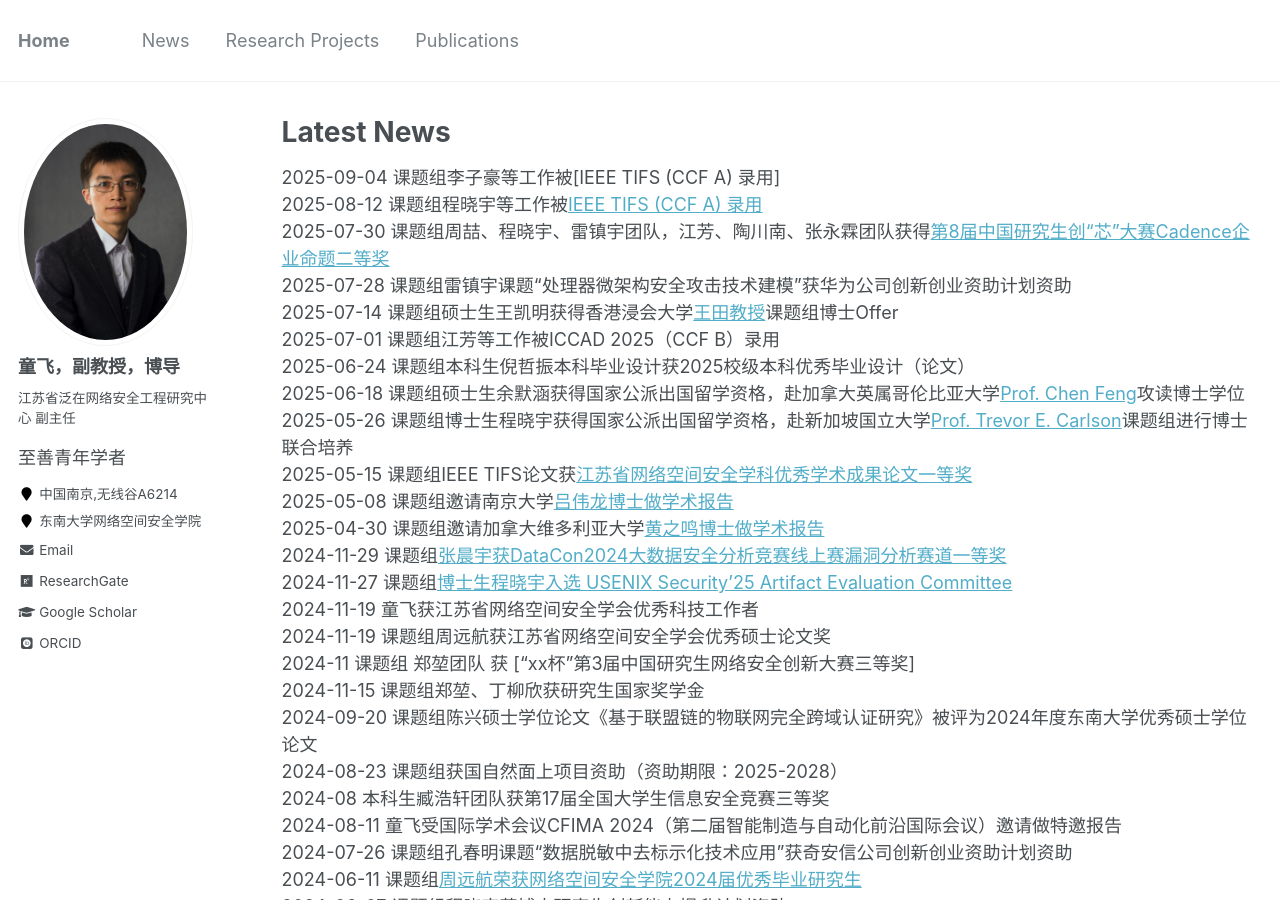
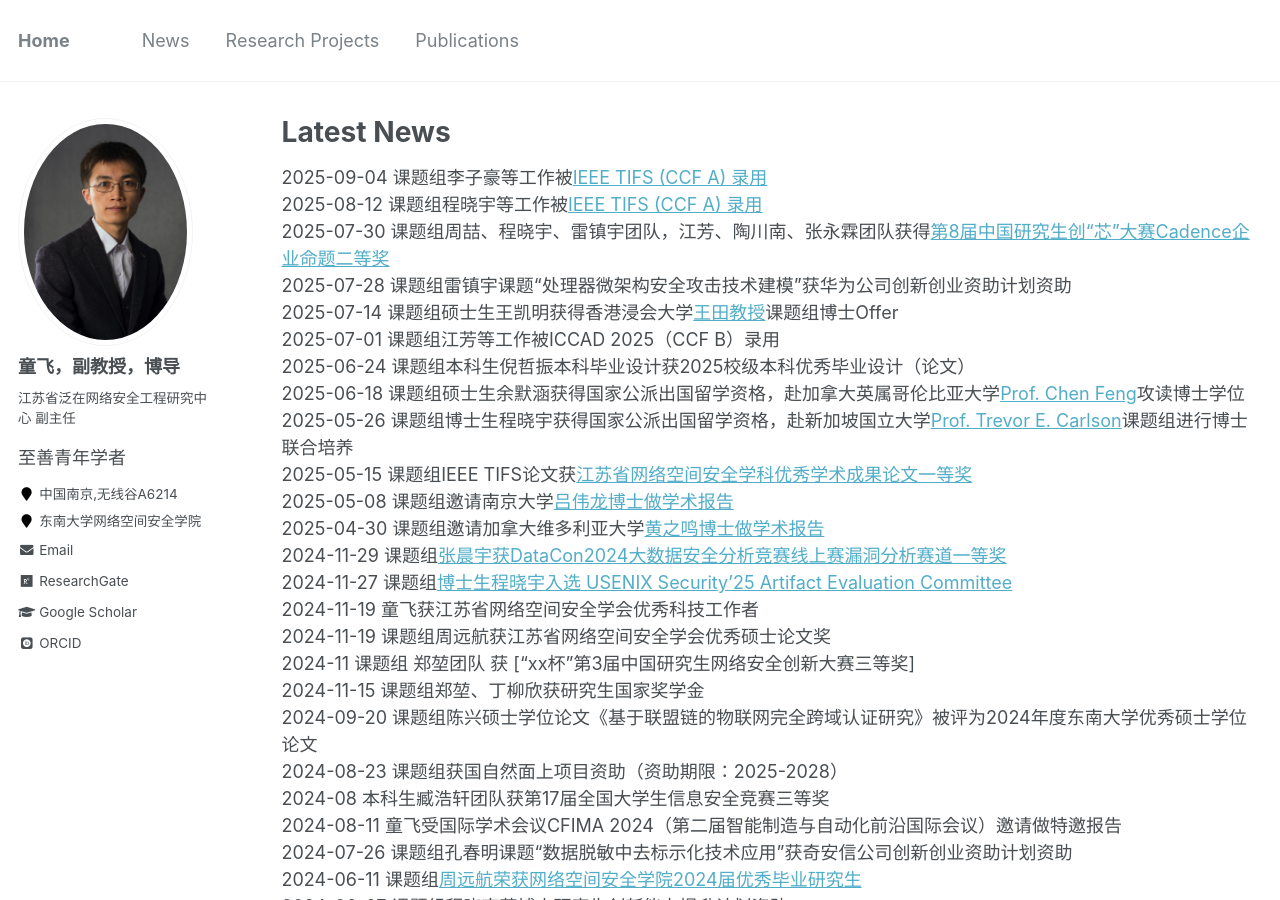
Before and after one commit to fei-tong/fei-tong.github.io, a Jekyll site: the page built from _pages/News.md, in a window 1280 px wide and 900 px high. Built offline with Jekyll 4.4.1, drawn with Linux system fonts in a browser that asks for light colours; some web fonts are replaced; part of the change alters nothing that is shown.

Commit message:
Update News.md

```diff
--- a/_pages/News.md
+++ b/_pages/News.md
@@ -4,7 +4,7 @@ title: "Latest News"
 permalink: /News/
 author_profile: true
 ---
-2025-09-04 课题组李子豪等工作被[IEEE TIFS (CCF A) 录用]<br>
+2025-09-04 课题组李子豪等工作被[IEEE TIFS (CCF A) 录用](https://ieeexplore.ieee.org/document/11159069)<br>
 2025-08-12 课题组程晓宇等工作被[IEEE TIFS (CCF A) 录用](https://ieeexplore.ieee.org/document/11123915/)<br>
 2025-07-30 课题组周喆、程晓宇、雷镇宇团队，江芳、陶川南、张永霖团队获得[第8届中国研究生创“芯”大赛Cadence企业命题二等奖](https://cpipc.acge.org.cn//cw/detail/10/2c90801798476ff0019874a24c26666d)<br>
 2025-07-28 课题组雷镇宇课题“处理器微架构安全攻击技术建模”获华为公司创新创业资助计划资助<br>
```
